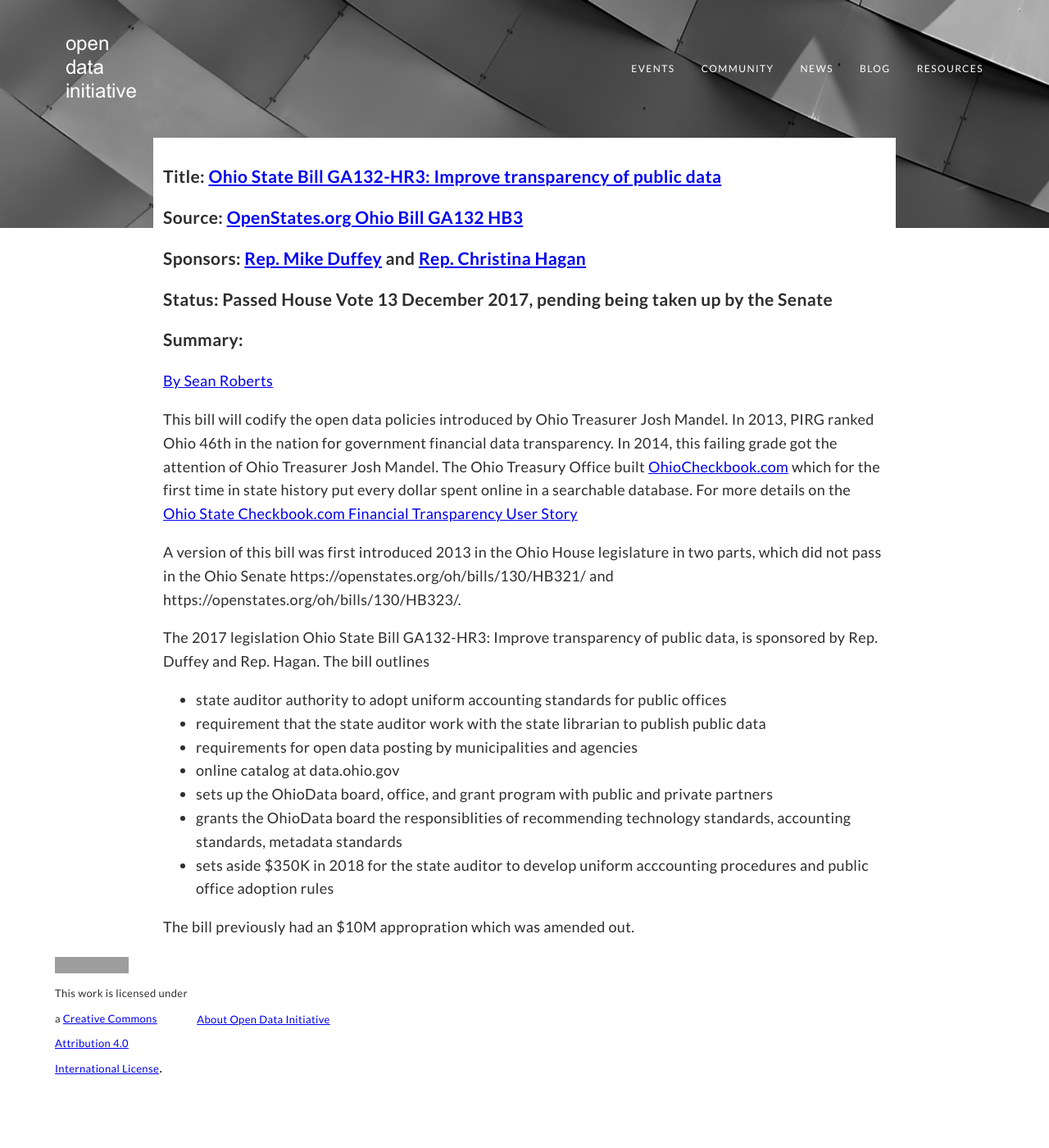
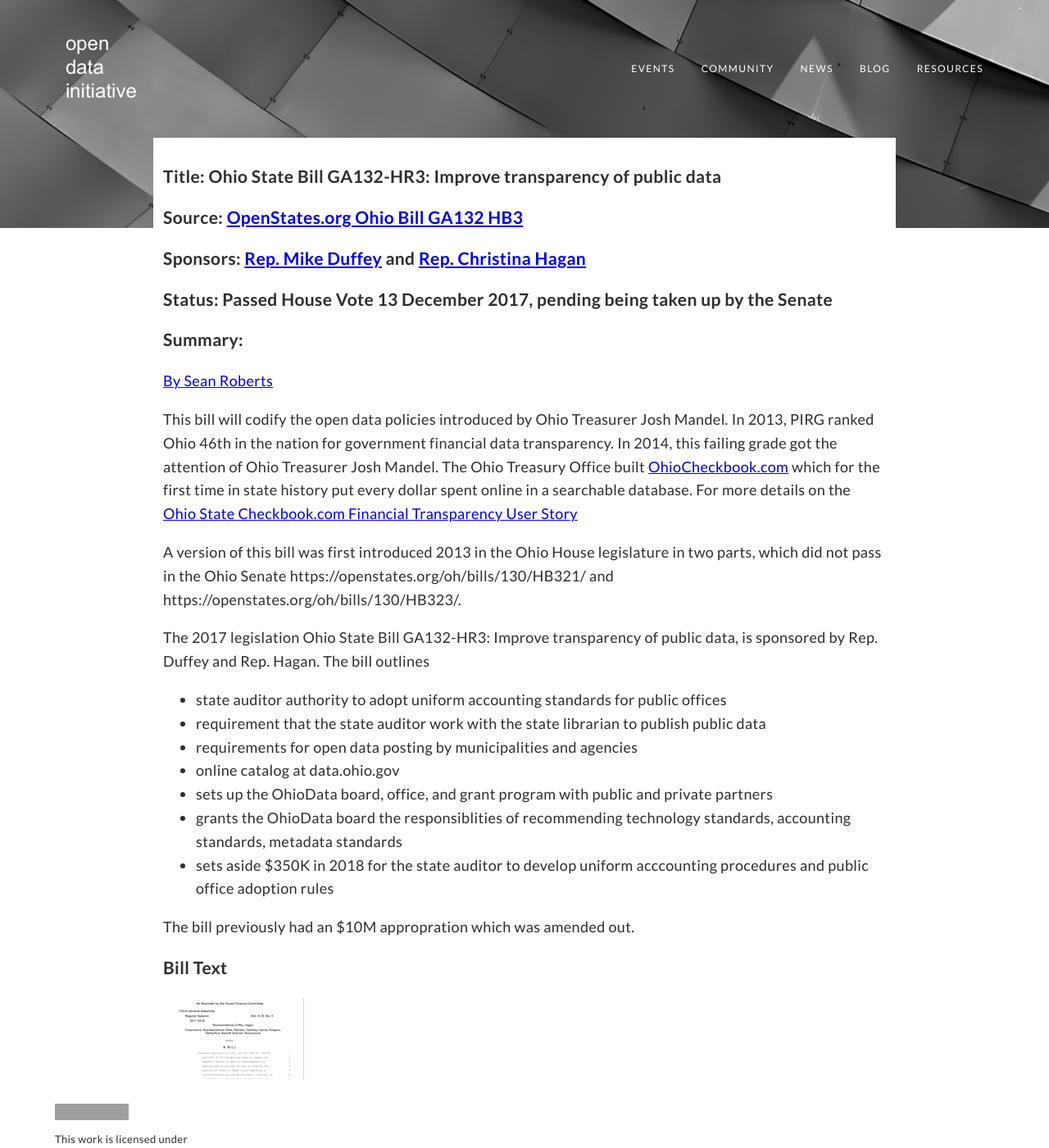
Before and after one commit to opendatainitiative/opendatainitiative.github.io, a Jekyll site: the page built from _posts/2017-02-01-ohio.md, in a window 1280 px wide and 1400 px high. Shown: the whole window at 82% size. Built offline with Jekyll 4.4.1, drawn with Linux system fonts in a browser that asks for light colours; grey boxes are pictures that could not be loaded.

Commit message:
clean up of ohio bill

```diff
--- a/_posts/2017-02-01-ohio.md
+++ b/_posts/2017-02-01-ohio.md
@@ -5,8 +5,7 @@ date:   2017-02-01 08:00 -0500
 categories: legislation
 source: https://openstates.org/oh/bills/132/HB3/
 ---
-<h3>Title: <a href="/assets/doc/2017-02-01-ohio-ga132-hr3.pdf" frame="_blank">Ohio State Bill GA132-HR3: Improve transparency of public data</a></h3>
-
+### Title: Ohio State Bill GA132-HR3: Improve transparency of public data
 ### Source: [OpenStates.org Ohio Bill GA132 HB3](https://openstates.org/oh/bills/132/HB3/)
 ### Sponsors: [Rep. Mike Duffey](https://openstates.org/oh/legislators/OHL000054/mike-duffey/) and [Rep. Christina Hagan](https://openstates.org/oh/legislators/OHL000134/christina-hagan/)
 ### Status: Passed House Vote 13 December 2017, pending being taken up by the Senate
@@ -29,3 +28,6 @@ The 2017 legislation Ohio State Bill GA132-HR3: Improve transparency of public d
 * sets aside $350K in 2018 for the state auditor to develop uniform acccounting procedures and public office adoption rules
 
 The bill previously had an $10M appropration which was amended out.
+
+### Bill Text
+<a href="/assets/doc/2017-02-01-ohio-ga132-hr3.pdf"><img src="/assets/img/legislation-icon.png" alt="Ohio State Bill GA132-HR3: Improve transparency of public data"></a>
```
